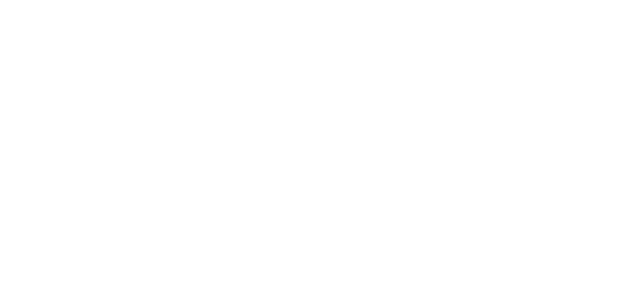
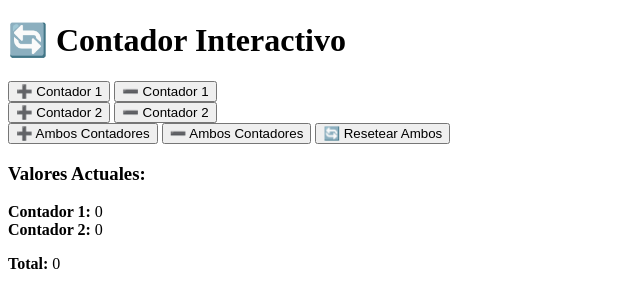
Before and after one commit to NuclearJaneth/Java, a plain HTML site: page Ejercicio12F.html in a window 1280 px wide. Shown: the whole page, without its empty margins (0-640 px from the left). Drawn offline with Linux system fonts and the light colour scheme.

Commit message:
07/09/25 9:59

```diff
--- a/Ejercicio12F.html
+++ b/Ejercicio12F.html
@@ -6,6 +6,99 @@
     <title>Ejercicio Personal</title>
 </head>
 <body>
+    <div class="container">
+        <h1>🔄 Contador Interactivo</h1>
 
+        <div>
+            <button onclick="contador1.incrementar()">➕ Contador 1</button>
+            <button onclick="contador1.decrementar()">➖ Contador 1</button>
+        </div>
+
+        <div>
+            <button onclick="contador2.incrementar()">➕ Contador 2</button>
+            <button onclick="contador2.decrementar()">➖ Contador 2</button>
+        </div>
+
+        <div>
+            <button onclick="operarAmbos('incrementar')">➕ Ambos Contadores</button>
+            <button onclick="operarAmbos('decrementar')">➖ Ambos Contadores</button>
+            <button onclick="resetearAmbos()">🔄 Resetear Ambos</button>
+        </div>
+
+        <div class="resultado">
+            <h3>Valores Actuales:</h3>
+            <p id="valores"></p>
+            <p id="total"></p>
+        </div>
+    </div>
+
+    <script>
+        // Función de orden superior que crea un closure
+        function crearContador(nombre) {
+            let valor = 0;
+
+            // Retornamos un objeto con funciones (closure)
+            return {
+                incrementar: function() {
+                    valor++;
+                    actualizarUI();
+                    console.log(`${nombre} incrementado: ${valor}`);
+                },
+
+                decrementar: function() {
+                    valor--;
+                    actualizarUI();
+                    console.log(`${nombre} decrementado: ${valor}`);
+                },
+
+                reset: function() {
+                    valor = 0;
+                    actualizarUI();
+                    console.log(`${nombre} resetado a 0`);
+                },
+
+                obtenerValor: function() {
+                    return valor;
+                }
+            };
+        }
+
+        // Función de orden superior que opera sobre múltiples contadores
+        function operarContadores(contadores, operacion) {
+            contadores.forEach(contador => {
+                if (contador[operacion]) {
+                    contador[operacion]();
+                }
+            });
+        }
+
+        // Crear contadores
+        const contador1 = crearContador("Contador 1");
+        const contador2 = crearContador("Contador 2");
+
+        // Función para actualizar la interfaz
+        function actualizarUI() {
+            document.getElementById('valores').innerHTML = `
+                <strong>Contador 1:</strong> ${contador1.obtenerValor()} <br>
+                <strong>Contador 2:</strong> ${contador2.obtenerValor()}
+            `;
+
+            document.getElementById('total').innerHTML = `
+                <strong>Total:</strong> ${contador1.obtenerValor() + contador2.obtenerValor()}
+            `;
+        }
+
+        // Funciones para los botones
+        function operarAmbos(operacion) {
+            operarContadores([contador1, contador2], operacion);
+        }
+
+        function resetearAmbos() {
+            operarContadores([contador1, contador2], 'reset');
+        }
+
+        // Inicializar la interfaz
+        actualizarUI();
+    </script>
 </body>
 </html>
```
Also changed, not shown: Arreglos/Ejercicio1A.html (added, +19 -0 lines), Arreglos/Ejercicio2A.html (added, +20 -0 lines), Arreglos/Ejercicio3A.html (added, +21 -0 lines).
